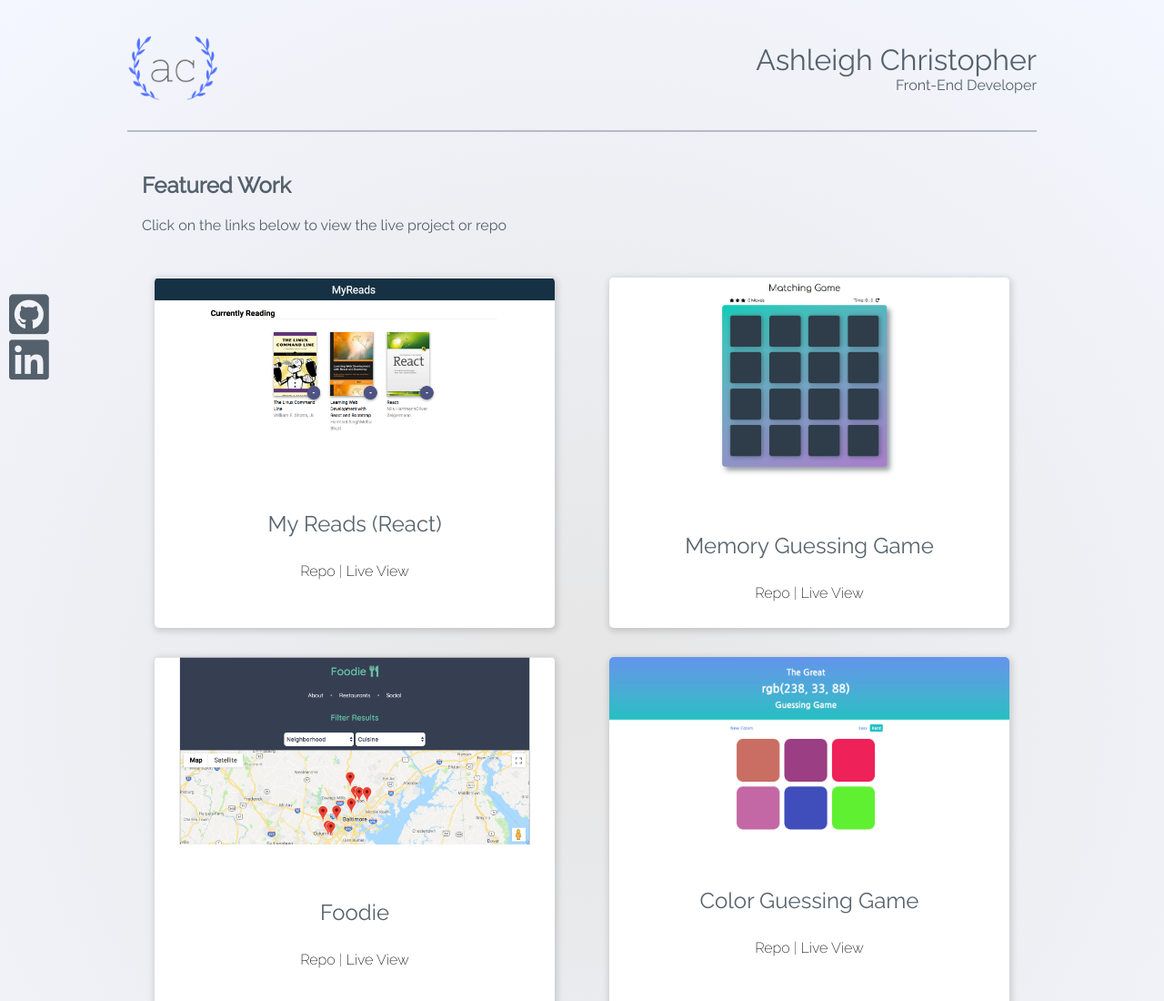
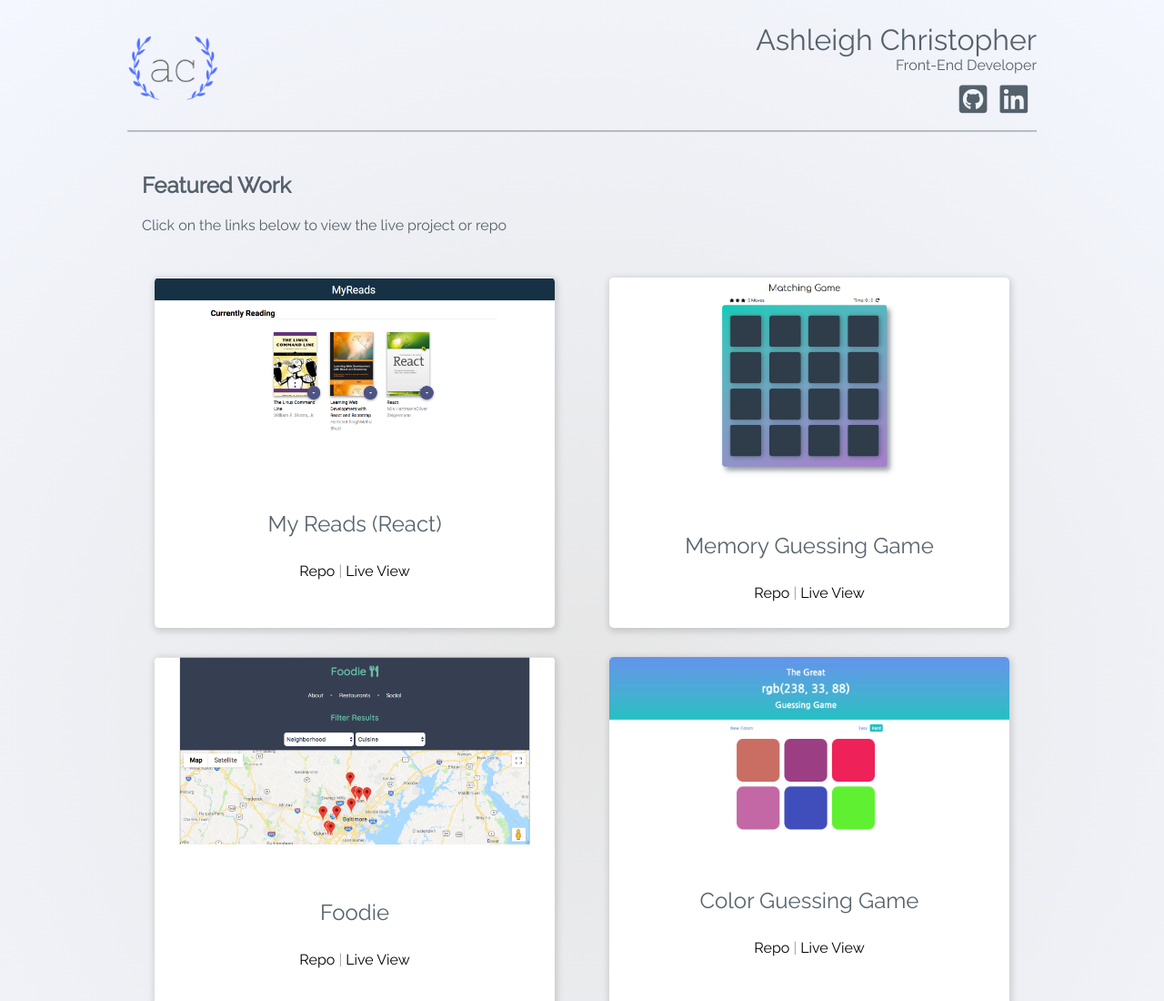
Before and after one commit to ashleighc207/fend-portfolio-project, a plain HTML site: page index.html in a window 1280 px wide. Shown: the top 1100 px of the page at 91% size. Drawn offline with Linux system fonts and the light colour scheme.

Commit message:
add in social links:

```diff
--- a/css/styles.css
+++ b/css/styles.css
@@ -26,9 +26,9 @@ a {
 	flex-direction: column;
 	margin: 0 2em;
 	font-family: Raleway, sans-serif;
-	color: #2d3c49;
+	color: rgba(45,60,73, 0.5);
 	max-width: 1000px;
-	font-weight: 200;
+	font-weight: 400;
 }
 
 .container-header {
@@ -111,17 +111,23 @@ a {
 	font-weight: 500;
 }
 
-.contact-links {
-	display: flex;
-	flex-direction: column;
-	position: fixed;
-	left: 10px;
-	top: 40%;
+.contact-links i {
+	margin-top: 10px;
+	font-size: 35px;
+	color: rgba(45,60,73, 0.8);
+}
+.contact-links i:hover {
+	transition: 0.3s;
+	color: rgba(45,60,73, 1);
 }
 
-.contact-links i {
-	font-size: 50px;
-	color: rgba(45,60,73, 0.8);
+.contact-links i:first-of-type {
+	margin-right: 10px;
+}
+
+a:hover {
+	transition: 0.3s;
+	color: rgba(45,60,73, 1);
 }
 
 @media screen and (min-width: 1080px){
--- a/index.html
+++ b/index.html
@@ -17,14 +17,14 @@
                 <div class="header-text">
                     <h1 class="heading-name">Ashleigh Christopher</h1>
                     <h4 class="heading-four">Front-End Developer</h4>
+                    <section class="contact-links">
+                        <a href="https://github.com/ashleighc207"><i class="fab fa-github-square"></i></a>
+                        <a href="https://www.linkedin.com/in/ashleighchristopher/"><i class="fab fa-linkedin"></i></a>
+                    </section>
                 </div>
             </header>
             <hr class="hr">
             <main class="container-main-content">
-                <section class="contact-links">
-                    <i class="fab fa-github-square"></i>
-                    <i class="fab fa-linkedin"></i>
-                </section>
                 <section class="heading-one">
                     <h1>Featured Work</h1>
                     <p>Click on the links below to view the live project or repo</p>
```
